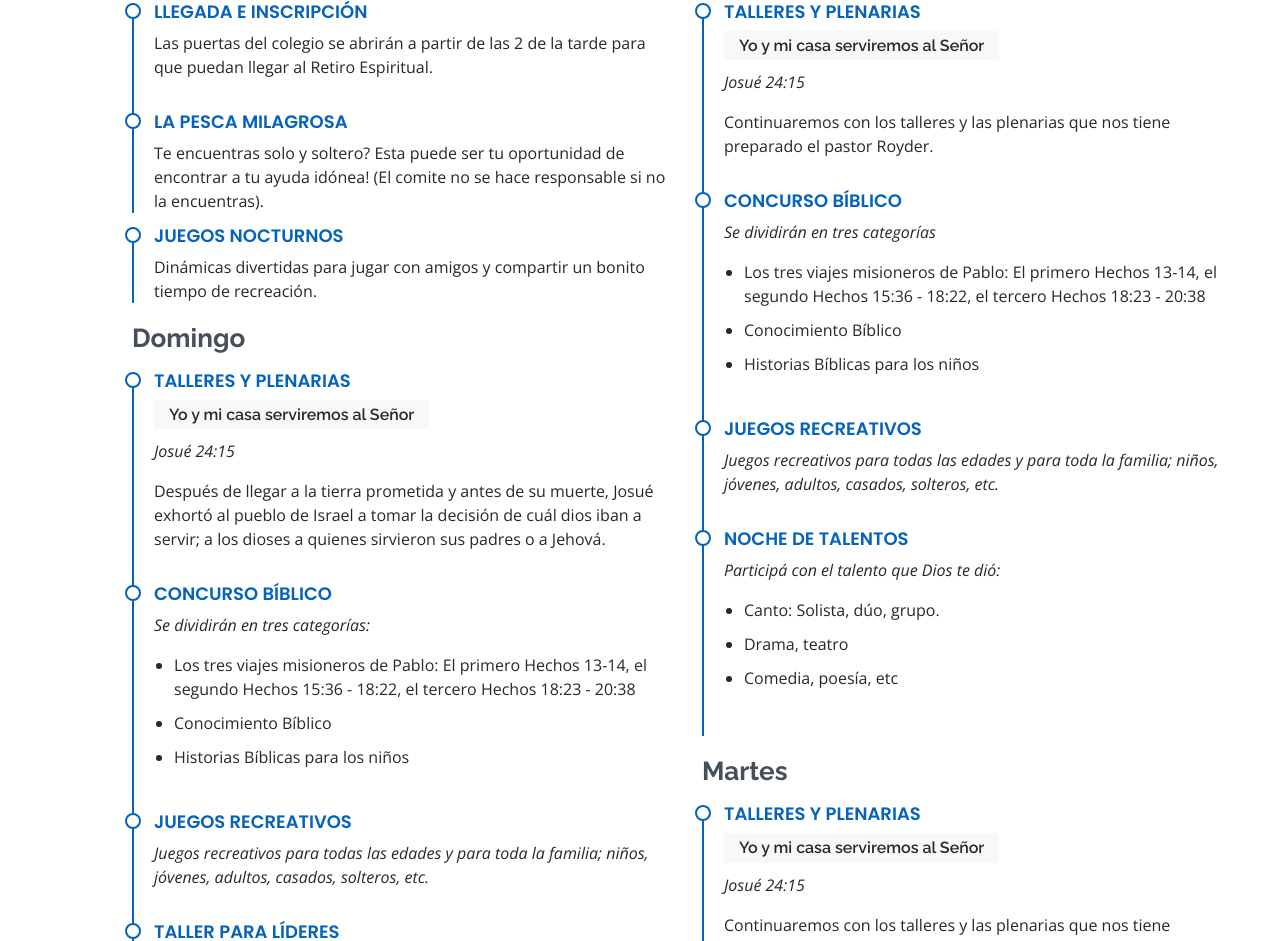
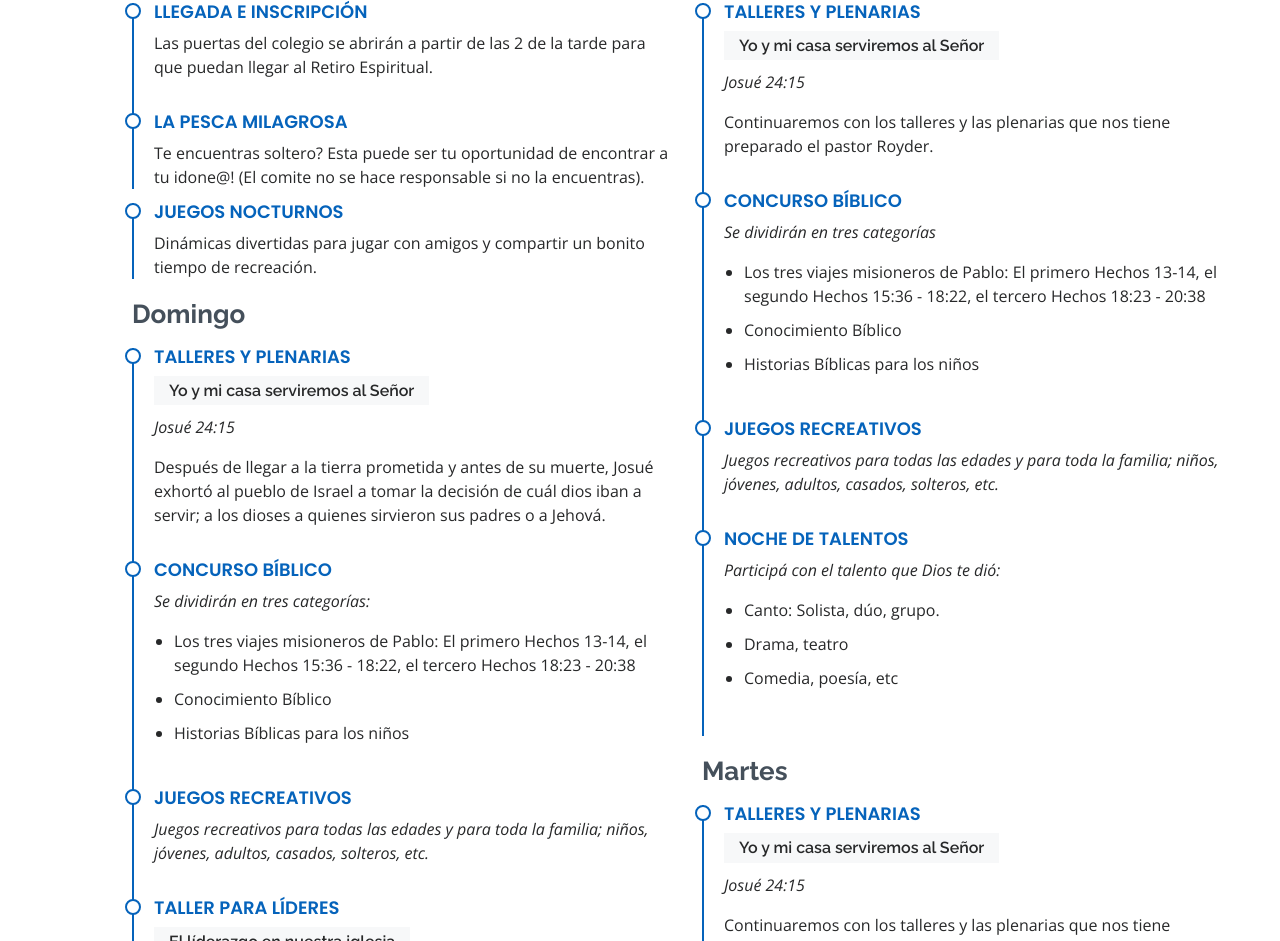
Before and after one commit to Grillo26/RetiroEspiritual23, a plain HTML site: page index.html in a window 1280 px wide. Shown: the part 1667-2608 px from the top of the page. Drawn offline with nearby package versions, Linux system fonts and the light colour scheme.

Commit message:
pdf add and modified pesca milagrosa data

```diff
--- a/index.html
+++ b/index.html
@@ -123,7 +123,7 @@
 
             <div class="resume-item pb-0">
               <h4>La pesca milagrosa</h4>
-              <p>Te encuentras solo y soltero? Esta puede ser tu oportunidad de encontrar a tu ayuda idónea! (El comite no se hace responsable si no la
+              <p>Te encuentras soltero? Esta puede ser tu oportunidad de encontrar a tu idone@! (El comite no se hace responsable si no la
                 encuentras).
               </p>
             </div>
```
Also changed, not shown: assets/img/hero-bg.jpg, 1 other file.
